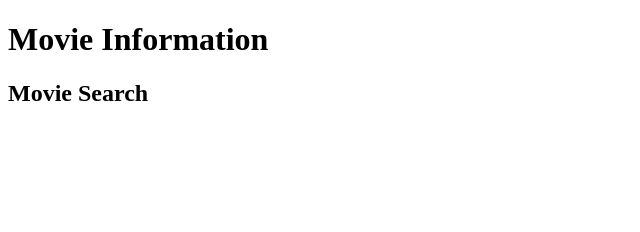
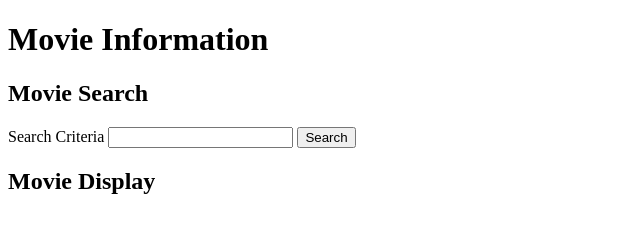
Before and after one commit to RonnieHoffer/Asgn020-JS-06-MovieFetchAPI, a plain HTML site: page index.html in a window 1280 px wide. Shown: the whole page, without its empty margins (0-640 px from the left). Drawn offline with Linux system fonts and the light colour scheme.

Commit message:
first commit today

```diff
--- a/index.html
+++ b/index.html
@@ -18,8 +18,9 @@
     <div>
         <h2>Movie Search</h2>
         <form class="search_form">
-            <!-- input field -->
-            <!-- search button.   -->
+            <label>Search Criteria</label>
+            <input type="text" id="search_input" name="search_input">
+            <input type="submit" value="Search">
         </form>
 
         <ul class="search_results">
@@ -28,7 +29,7 @@
     </div>
 
     <div>
-
+        <h2>Movie Display</h2>
     </div>
 
 </body>
```
Also changed, not shown: FilmFinder.png (added), 2 other files.
